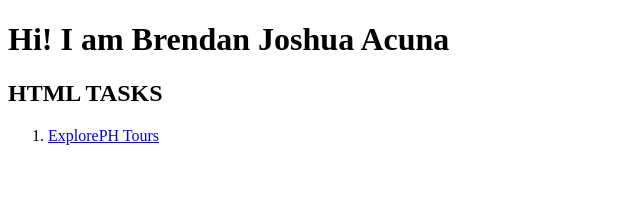
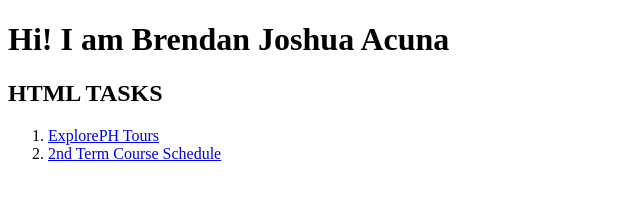
Before and after one commit to brendanjoshua/brendanjoshua, a plain HTML site: page index.html in a window 1280 px wide. Shown: the whole page, without its empty margins (0-640 px from the left). Drawn offline with Linux system fonts and the light colour scheme.

Commit message:
Update index.html

```diff
--- a/index.html
+++ b/index.html
@@ -11,6 +11,7 @@
     <h2>HTML TASKS</h2>
     <ol>
         <li><a href="./AcunaExplorePHTours.html">ExplorePH Tours</a></li>
+        <li><a href="./AcunaCourseSchedule.html">2nd Term Course Schedule</a></li>
     </ol>
 
 </body>
```
